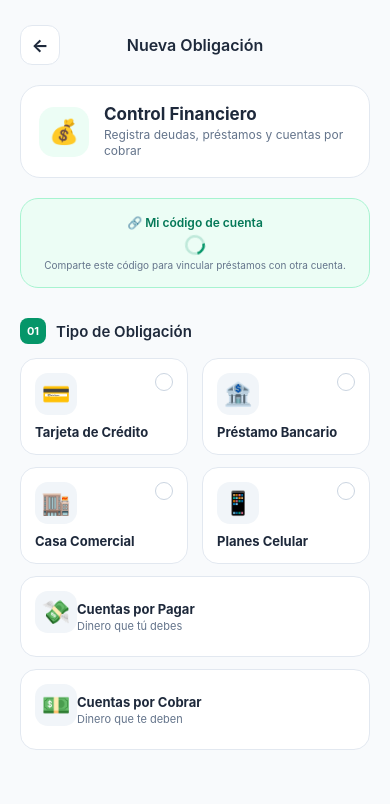
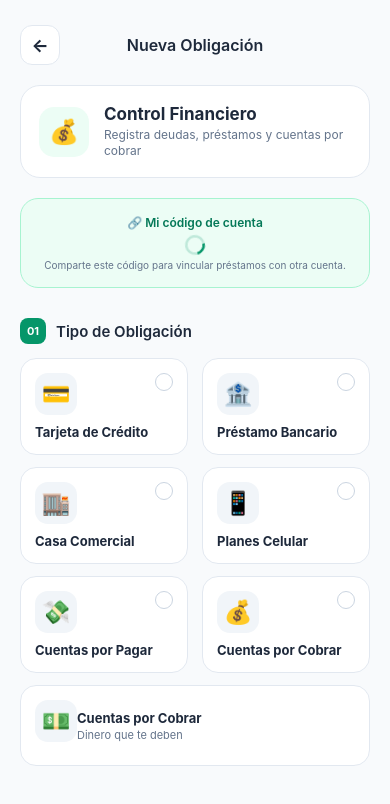
Before and after one commit to DanielMP1995/Gastos-Personales, a React Native app: screen /deudas in a window 390 px wide. Shown: the top 804 px of the page. Built offline with nearby package versions, Linux system fonts and the light colour scheme.

Commit message:
carga casi final

```diff
--- a/screen/Inicio/InicioScreen.tsx
+++ b/screen/Inicio/InicioScreen.tsx
@@ -9,13 +9,15 @@ import {
     Platform,
 } from 'react-native';
 
-import React, { useEffect, useState } from 'react';
+import React, { useEffect, useState, useCallback } from 'react';
 
 import { auth, db } from '../../firebase/FirebaseConfig';
 
 import { ref, onValue } from 'firebase/database';
 
 import { Ionicons } from '@expo/vector-icons';
+
+import { useFocusEffect } from '@react-navigation/native';
 
 export default function InicioScreen({ navigation }: any) {
     const usuarioActual = auth.currentUser;
@@ -88,7 +90,8 @@ export default function InicioScreen({ navigation }: any) {
     // CARGAR DATOS
     // ============================================================
 
-    useEffect(() => {
+    useFocusEffect(
+        useCallback(() => {
             if (!idPareja) {
                 return;
             }
@@ -437,7 +440,8 @@ export default function InicioScreen({ navigation }: any) {
                 unsubscribeDeudas();
                 unsubscribeCuentas();
             };
-    }, [idPareja]);
+        }, [idPareja])
+    );
 
     // ============================================================
     // BALANCE
--- a/screen/Registros/RegistroDeudasScreen.tsx
+++ b/screen/Registros/RegistroDeudasScreen.tsx
@@ -60,6 +60,7 @@ export default function RegistroDeudasScreen({
     const [cuotaPagar, setCuotaPagar] = useState('');
     const [numeroCuotas, setNumeroCuotas] = useState('');
     const [fechaMaxPago, setFechaMaxPago] = useState('');
+    const [cupoDisponible, setCupoDisponible] = useState('');
 
     // ========================================================
     // CUENTA POR COBRAR
@@ -1420,9 +1421,7 @@ export default function RegistroDeudasScreen({
             push(deudasRef);
 
         const datosDeuda = {
-
-            tipo:
-                'deuda',
+            tipo: 'deuda',
 
             categoria:
                 categoriaSeleccionada,
@@ -1437,18 +1436,19 @@ export default function RegistroDeudasScreen({
                 cuotaNumero,
 
             numeroCuotas:
-                categoriaSeleccionada ===
-                    'Préstamo Bancario' ||
-                categoriaSeleccionada ===
-                    'Casa Comercial'
-                    ? parseInt(
-                        numeroCuotas
-                    ) || 1
+                categoriaSeleccionada === 'Préstamo Bancario' ||
+                    categoriaSeleccionada === 'Casa Comercial'
+                    ? parseInt(numeroCuotas) || 1
                     : 1,
 
+            cupoDisponible:
+                categoriaSeleccionada === 'Casa Comercial' &&
+                    cupoDisponible.trim() !== ''
+                    ? Number(parseFloat(cupoDisponible).toFixed(2))
+                    : null,
+
             fechaMaxPago:
-                fechaMaxPago ||
-                'N/A',
+                fechaMaxPago || 'N/A',
 
             fechaRegistro:
                 new Date().toISOString(),
@@ -1475,7 +1475,6 @@ export default function RegistroDeudasScreen({
             );
 
             limpiarFormulario();
-
             navigation.goBack();
 
         } catch (error: any) {
@@ -1686,27 +1685,13 @@ export default function RegistroDeudasScreen({
                 >
 
                     {[
-                        {
-                            id: 'Tarjeta de Crédito',
-                            label: 'Tarjeta de Crédito',
-                            icon: '💳',
-                        },
-                        {
-                            id: 'Préstamo Bancario',
-                            label: 'Préstamo Bancario',
-                            icon: '🏦',
-                        },
-                        {
-                            id: 'Casa Comercial',
-                            label: 'Casa Comercial',
-                            icon: '🏬',
-                        },
-                        {
-                            id: 'Operadora Celular',
-                            label: 'Planes Celular',
-                            icon: '📱',
-                        },
-                    ].map(item => {
+                        { id: 'Tarjeta de Crédito', label: 'Tarjeta de Crédito', icon: '💳' },
+                        { id: 'Préstamo Bancario', label: 'Préstamo Bancario', icon: '🏦' },
+                        { id: 'Casa Comercial', label: 'Casa Comercial', icon: '🏬' },
+                        { id: 'Operadora Celular', label: 'Planes Celular', icon: '📱' },
+                        { id: 'Deuda Familiar', label: 'Cuentas por Pagar', icon: '💸' },
+                        { id: 'Cuenta por Cobrar', label: 'Cuentas por Cobrar', icon: '💰' },
+                    ].map((item) => {
 
                         const selected =
                             categoriaSeleccionada ===
@@ -1778,65 +1763,7 @@ export default function RegistroDeudasScreen({
                         );
                     })}
 
-                    {/* CUENTAS POR PAGAR */}
-
-                    <TouchableOpacity
-                        style={[
-                            styles.categoryCardWide,
-                            categoriaSeleccionada ===
-                                'Deuda Familiar' &&
-                            styles.categoryCardSelected,
-                        ]}
-                        onPress={() =>
-                            seleccionarCategoria(
-                                'Deuda Familiar'
-                            )
-                        }
-                    >
-
-                        <View
-                            style={[
-                                styles.categoryIconBox,
-                                categoriaSeleccionada ===
-                                    'Deuda Familiar' &&
-                                styles.categoryIconBoxSelected,
-                            ]}
-                        >
-
-                            <Text
-                                style={
-                                    styles.categoryEmoji
-                                }
-                            >
-                                💸
-                            </Text>
-
-                        </View>
-
-                        <View>
-
-                            <Text
-                                style={[
-                                    styles.categoryText,
-                                    categoriaSeleccionada ===
-                                        'Deuda Familiar' &&
-                                    styles.categoryTextSelected,
-                                ]}
-                            >
-                                Cuentas por Pagar
-                            </Text>
-
-                            <Text
-                                style={
-                                    styles.categorySubText
-                                }
-                            >
-                                Dinero que tú debes
-                            </Text>
-
-                        </View>
-
-                    </TouchableOpacity>
+
 
                     {/* CUENTAS POR COBRAR */}
 
@@ -3152,14 +3079,11 @@ export default function RegistroDeudasScreen({
                                         setCuotaPagar
                                     }
                                 />
-
-                            {(categoriaSeleccionada ===
-                                'Préstamo Bancario' ||
-                                categoriaSeleccionada ===
-                                    'Casa Comercial') && (
-
+                                {(
+                                    categoriaSeleccionada === 'Préstamo Bancario' ||
+                                    categoriaSeleccionada === 'Casa Comercial'
+                                ) && (
                                         <>
-
                                             <Text
                                                 style={
                                                     styles.inputLabel
@@ -3182,10 +3106,35 @@ export default function RegistroDeudasScreen({
                                                     setNumeroCuotas
                                                 }
                                             />
-
                                         </>
                                     )}
 
+                                {categoriaSeleccionada === 'Casa Comercial' && (
+                                    <>
+                                        <Text
+                                            style={
+                                                styles.inputLabel
+                                            }
+                                        >
+                                            Cupo Disponible ($) - Opcional
+                                        </Text>
+
+                                        <TextInput
+                                            style={
+                                                styles.input
+                                            }
+                                            placeholder="Ej. 800"
+                                            placeholderTextColor="#94A3B8"
+                                            keyboardType="numeric"
+                                            value={
+                                                cupoDisponible
+                                            }
+                                            onChangeText={
+                                                setCupoDisponible
+                                            }
+                                        />
+                                    </>
+                                )}
                                 <Text
                                     style={
                                         styles.inputLabel
@@ -3775,4 +3724,4 @@ const styles = StyleSheet.create({
         fontWeight: 'bold',
         fontSize: 14,
     },
-});
+});    // nueva obligacion tarjetas bancos casa comercial planes
--- a/screen/Registros/RegistroGastosRapidos.tsx
+++ b/screen/Registros/RegistroGastosRapidos.tsx
@@ -78,9 +78,9 @@ export default function RegistroGastosRapidos({
 
                 const lista = data
                     ? Object.keys(data).map((key) => ({
-                          id: key,
-                          ...data[key],
-                      }))
+                        id: key,
+                        ...data[key],
+                    }))
                     : [];
 
                 setCuentasFirebase(lista);
@@ -105,6 +105,9 @@ export default function RegistroGastosRapidos({
         { id: 'Farmacia', label: 'Farmacia', icon: 'medical-outline' },
         { id: 'Comida', label: 'Comida', icon: 'fast-food-outline' },
         { id: 'Transporte', label: 'Transporte', icon: 'car-outline' },
+        { id: 'Compras', label: 'Compras', icon: 'cart-outline' },
+        { id: 'Antojo', label: 'Antojo', icon: 'cafe-outline' },
+        { id: 'Otros', label: 'Otros', icon: 'ellipsis-horizontal-circle-outline' },
     ];
 
     // ============================================================
--- a/screen/Registros/RegistroMovimientosScreen.tsx
+++ b/screen/Registros/RegistroMovimientosScreen.tsx
@@ -138,7 +138,7 @@ export default function RegistroMovimientosScreen({ navigation }: any) {
                     </View>
 
                     <View style={styles.cardContent}>
-                        <Text style={styles.cardTitle}>Gastos Fijos</Text>
+                        <Text style={styles.cardTitle}>Fijos</Text>
                         <Text style={styles.cardDesc}>
                             Gestiona servicios, arriendo, suscripciones y pagos recurrentes.
                         </Text>
```
Also changed, not shown: navigations/Navigation.tsx (+11 -10 lines). Lines whose indentation alone changed are shown as unchanged.
